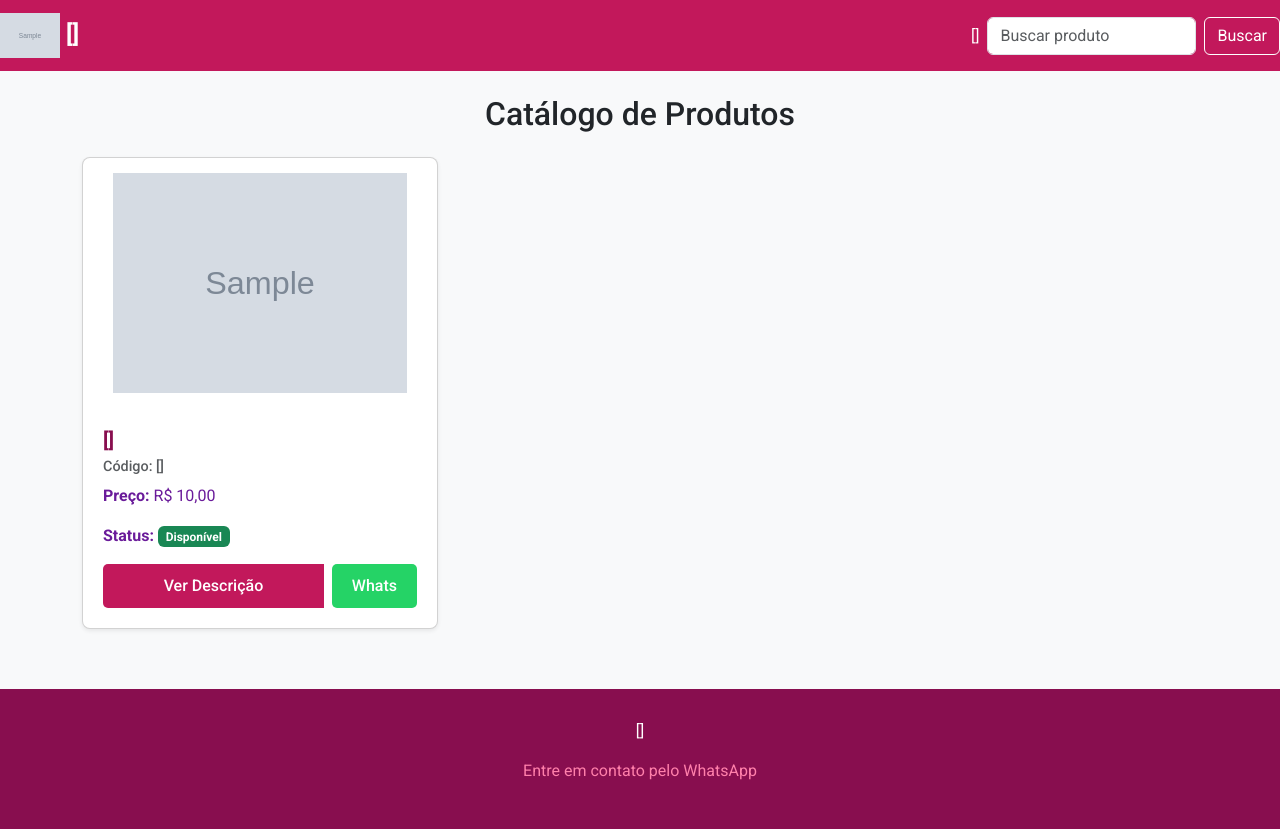
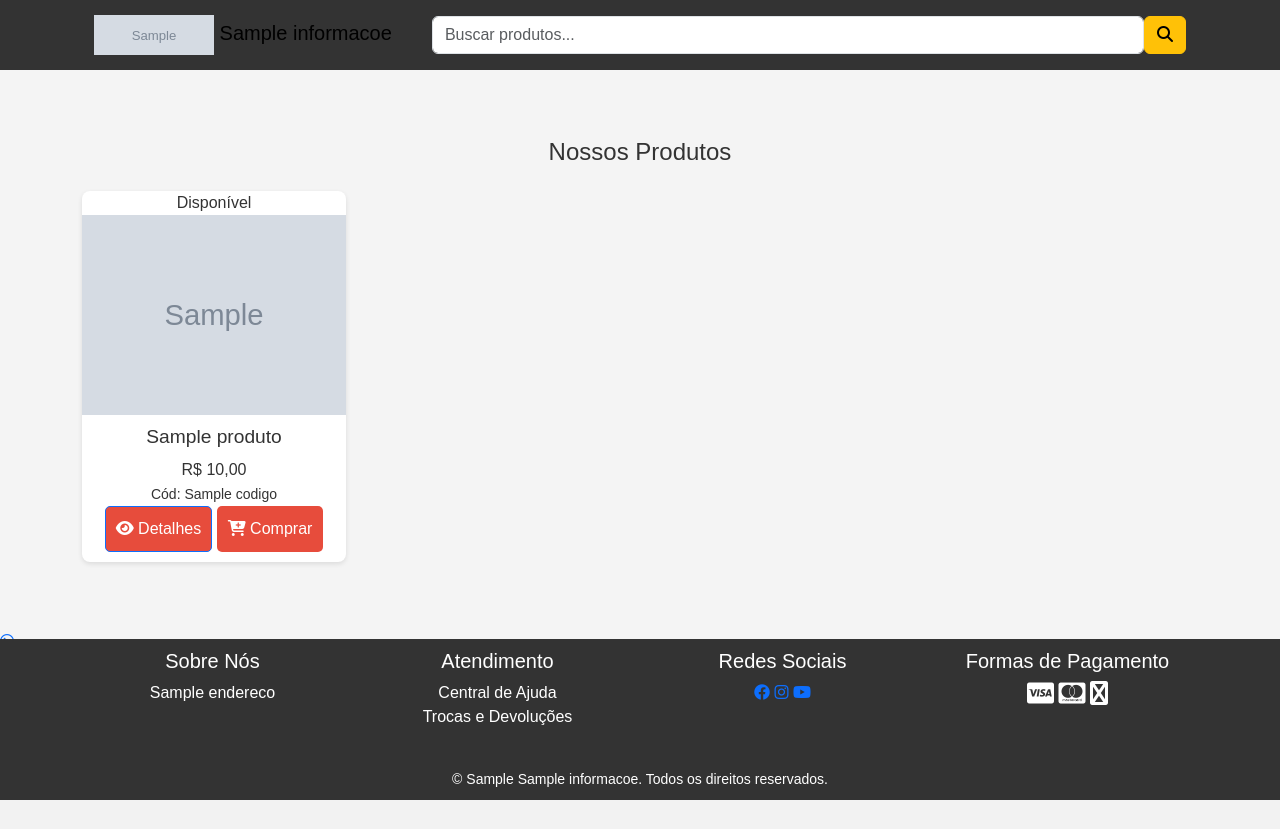
Before and after one commit to cecconitalia/maiessencias, a Flask app: template templates/catalogo.html in a window 1280 px wide. After the commit the page ends 800 px from the top, so only its background shows below. Run offline with Flask 3, Linux system fonts and the light colour scheme; the template is opened without the code that fills it: most values are stand-ins (such as "Sample title", 1, 10 or a date in 2020); grey boxes marked "Sample" are stand-in pictures; parts of the project's set-up code (start-up, migrations or seed data) failed here and were passed over.

Commit message:
Update catalogo.html

```diff
--- a/templates/catalogo.html
+++ b/templates/catalogo.html
@@ -1,258 +1,279 @@
-<!doctype html>
-<html lang="pt-BR">
+<!DOCTYPE html>
+<html lang="pt-BR" itemscope itemtype="http://schema.org/WebPage">
 <head>
     <meta charset="UTF-8">
-    <title>Catálogo de Produtos - {{ informacoes['nome_empresa'] | tojson | safe }}</title>
-    <meta name="viewport" content="width=device-width, initial-scale=1">
+    <meta name="viewport" content="width=device-width, initial-scale=1.0">
+    <meta name="description" content="Catálogo de produtos {{ informacoes['nome_empresa'] | tojson | safe }} - Encontre os melhores produtos com os melhores preços">
+    <meta name="keywords" content="ecommerce, produtos, compras online, {{ informacoes['nome_empresa'] | tojson | safe }}">
+
+    <!-- Open Graph / Facebook -->
+    <meta property="og:type" content="website">
+    <meta property="og:title" content="{{ informacoes['nome_empresa'] | tojson | safe }} - Loja Online">
+    <meta property="og:description" content="Catálogo completo de produtos {{ informacoes['nome_empresa'] | tojson | safe }}">
+    <meta property="og:image" content="{{ informacoes['logo_url'] }}">
+
+    <!-- Twitter -->
+    <meta name="twitter:card" content="summary_large_image">
+    <meta name="twitter:title" content="{{ informacoes['nome_empresa'] | tojson | safe }} - Loja Online">
+    <meta name="twitter:description" content="Catálogo completo de produtos {{ informacoes['nome_empresa'] | tojson | safe }}">
+    <meta name="twitter:image" content="{{ informacoes['logo_url'] }}">
+
+    <title>{{ informacoes['title'] | tojson | safe }} </title>
+
     <!-- Bootstrap 5 CDN -->
-    <link href="https://cdn.jsdelivr.net/npm/bootstrap@5.3.0/dist/css/bootstrap.min.css" rel="stylesheet">
-    <!-- Google Fonts: Roboto -->
-    <link rel="preconnect" href="https://fonts.googleapis.com">
-    <link href="https://fonts.googleapis.com/css2?family=Roboto:wght@400;500;700&display=swap" rel="stylesheet">
-    <style>
-      body {
-        background-color: #f8f9fa;
-        font-family: 'Roboto', sans-serif;
-      }
-      /* Navbar atualizada */
-      .navbar {
-        background-color: #C2185B;
-      }
-      .navbar-brand img {
-        width: 60px;
-        height: auto;
-      }
-      .navbar-brand {
-        color: #fff;
-        font-size: 1.5rem;
-        font-weight: 700;
-      }
-      .navbar-brand:hover {
-        color: #FFD1DC;
-      }
-      .navbar-nav .nav-link {
-        color: #fff;
-        font-size: 1rem;
-      }
-      .navbar-nav .nav-link:hover {
-        color: #FFD1DC;
-      }
-      /* Cards de produtos */
-      .produto-card {
-        margin-bottom: 20px;
-        transition: transform 0.2s ease-in-out;
-        position: relative;
-        background: #fff;
-        border-radius: 8px;
-        box-shadow: 0 4px 6px rgba(0, 0, 0, 0.1);
-      }
-      .produto-card:hover {
-        transform: translateY(-5px);
-        box-shadow: 0 6px 10px rgba(0, 0, 0, 0.15);
-      }
-      .produto-imagem {
-        width: 100%;
-        height: 250px;
-        object-fit: contain;
-        border-radius: 8px 8px 0 0;
-        cursor: pointer;
-        padding: 15px;
-      }
-      .card-body {
-        padding: 20px;
-      }
-      .card-title {
-        font-size: 1.25rem;
-        color: #880E4F;
-        font-weight: 700;
-        margin-bottom: 10px;
-      }
-      .card-subtitle {
-        font-size: 0.9rem;
-        color: #4A148C;
-        margin-bottom: 12px;
-      }
-      .card-text {
-        font-size: 1rem;
-        color: #6a1b9a;
-      }
-      .btn-custom {
-        background-color: #C2185B;
-        color: #fff;
-        border: none;
-        font-weight: 500;
-        padding: 10px 20px;
-        border-radius: 5px;
-        transition: all 0.3s ease;
-      }
-      .btn-custom:hover {
-        background-color: #880E4F;
-        color: #fff;
-      }
-      .whatsapp-btn {
-        background-color: #25D366;
-        color: white;
-        font-weight: 500;
-        padding: 10px 20px;
-        border-radius: 5px;
-        display: inline-flex;
-        align-items: center;
-        justify-content: center;
-        text-decoration: none;
-        transition: all 0.3s ease;
-      }
-      .whatsapp-btn:hover {
-        background-color: #128C7E;
-        color: #fff;
-      }
-      .btn-group {
-        display: flex;
-        justify-content: space-between;
-        gap: 8px;
-        margin-top: 15px;
-      }
-      /* Paginação */
-      .pagination .page-item .page-link {
-        color: #C2185B;
-        border: 1px solid #C2185B;
-      }
-      .pagination .page-item.active .page-link {
-        background-color: #C2185B;
-        border-color: #C2185B;
-        color: white;
-      }
-      /* Footer atualizado */
-      .footer {
-        background-color: #880E4F;
-        color: #fff;
-        padding: 30px 0;
-        text-align: center;
-        margin-top: 40px;
-      }
-      .footer a {
-        color: #FF80AB;
-        text-decoration: none;
-      }
-      .footer a:hover {
-        color: #FFD1DC;
-      }
-      /* Formulário de busca */
-      .form-control:focus {
-        border-color: #C2185B;
-        box-shadow: 0 0 0 0.25rem rgba(194,24,91,0.25);
-      }
-      .btn-outline-success {
-        color: #fff;
-        border-color: #fff;
-      }
-      .btn-outline-success:hover {
-        background-color: #fff;
-        color: #C2185B;
-      }
-    </style>
+    <link href="https://cdn.jsdelivr.net/npm/bootstrap@5.3.0/dist/css/bootstrap.min.css" rel="stylesheet"
+        integrity="sha384-9ndCyUaIbzAi2FUVXJi0CjmCapSmO7SnpJef0486qhLnuZ2cdeRhO02iuK6FUUVM" crossorigin="anonymous">
+
+    <!-- Font Awesome -->
+    <link rel="stylesheet" href="https://cdnjs.cloudflare.com/ajax/libs/font-awesome/6.4.0/css/all.min.css"
+        integrity="sha512-iecdLmaskl7CVkqkXNQ/ZH/XLlvWZOJyj7Yy7tcenmpD1ypASozpmT/E0iPtmFIB46ZmdtAc9eNBvH0H/ZpiBw=="
+        crossorigin="anonymous" referrerpolicy="no-referrer">
+
+    <!-- CSS Customizado -->
+    <link rel="stylesheet" href="/static/css/styles.css">
+
+    <!-- Favicon -->
+    <link rel="icon" type="image/x-icon" href="/static/images/favicon.ico">
 </head>
+
 <body>
-    <!-- Barra de navegação (mantida conforme atualização de cores) -->
-    <!-- ... resto do código HTML permanece igual ... -->
-    <!-- Barra de navegação -->
-    <nav class="navbar navbar-expand-lg navbar-light">
-      <a class="navbar-brand" href="/" aria-label="Voltar para a página inicial">
-        <img src="{{ informacoes['logo_url'] }}" alt="Logo Mai Essencias">
-        {{ informacoes['nome_empresa'] | tojson | safe }}
+    <a class="skip-link visually-hidden-focusable" href="#main-content">
+        Ir para o conteúdo principal
     </a>
-      <button class="navbar-toggler" type="button" data-bs-toggle="collapse" data-bs-target="#navbarNav" aria-controls="navbarNav" aria-expanded="false" aria-label="Alternar navegação">
-        <span class="navbar-toggler-icon"></span>
+
+    <!-- Header -->
+    <header class="main-header" role="banner">
+        <div class="container">
+            <nav class="navbar navbar-expand-lg p-0" aria-label="Navegação principal">
+                <div class="container-fluid gap-lg-4">
+                    <a class="navbar-brand" href="/" aria-label="Página inicial">
+                        <img src="{{ informacoes['logo_url'] }}"
+                            alt="{{ informacoes['nome_empresa'] | safe }}"
+                            class="header-logo"
+                             width="120"
+                             height="40">
+                        <span class="company-name">{{ informacoes['nome_empresa'] }}</span>
+                    </a>
+
+                    <!-- Formulário de Busca -->
+                    <form class="header-search d-flex flex-grow-1" method="GET" action="/" role="search">
+                        <input type="search"
+                               class="form-control rounded-start"
+                               placeholder="Buscar produtos..."
+                               aria-label="Buscar produtos"
+                               name="search"
+                               value="{{ request.args.get('search', '') }}">
+                        <button class="btn btn-warning rounded-end" type="submit">
+                            <i class="fas fa-search"></i>
+                            <span class="visually-hidden">Pesquisar</span>
                         </button>
-      <div class="collapse navbar-collapse" id="navbarNav">
-        <ul class="navbar-nav ms-auto">
-          <li class="nav-item">
-            <a class="nav-link" href="#">{{ informacoes['frase_logo'] | tojson | safe }}</a>
-          </li>
-        </ul>
+                    </form>
+
+
                 </div>
-      <!-- Formulário de busca -->
-      <form class="d-flex" method="GET" action="/">
-        <input class="form-control me-2" type="search" placeholder="Buscar produto" aria-label="Buscar" name="search" value="{{ request.args.get('search', '') }}">
-        <button class="btn btn-outline-success" type="submit">Buscar</button>
-      </form>
             </nav>
+        </div>
+    </header>
 
-    <div class="container mt-4">
-      <h2 class="mb-4 text-center">Catálogo de Produtos</h2>
+    <!-- Conteúdo Principal -->
+    <main id="main-content" class="container my-5" role="main">
+        <h1 class="visually-hidden">Catálogo de produtos {{ informacoes['nome_empresa'] | tojson | safe }}</h1>
+
         <div class="row">
+            <div class="col-12">
+                <section aria-labelledby="produtos-title">
+                    <h2 id="produtos-title" class="h4 mb-4 text-center">Nossos Produtos</h2>
+
+                    <!-- Mensagem de Feedback para Busca -->
+                    {% if message %}
+                    <div class="alert alert-info" role="alert">
+                        {{ message }}
+                    </div>
+                    {% endif %}
+
+                    <div class="product-grid">
                         {% for produto in produtos %}
-          <div class="col-md-4">
-            <div class="card produto-card shadow-sm">
-              {% if produto.imagemURL %}
-                <a href="#" data-bs-toggle="modal" data-bs-target="#imagemModal{{ loop.index }}">
-                  <img src="{{ produto.imagemURL }}" alt="{{ produto.nome }}" class="produto-imagem" id="imagemProdutoThumbnail{{ loop.index }}">
+                        <article class="product-card" itemscope itemtype="http://schema.org/Product">
+                            {% if produto['estoque']['saldoVirtualTotal'] > 0 %}
+                                <span class="product-badge" aria-hidden="true">Disponível</span>
+                            {% else %}
+                                <span class="product-badge bg-secondary" aria-hidden="true">Sob Encomenda</span>
+                            {% endif %}
+
+                            <!-- Imagem do Produto com Trigger para o Modal -->
+                            <div class="product-image-container"
+                                 data-bs-toggle="modal"
+                                 data-bs-target="#modalImagem{{ loop.index }}"
+                                 role="button"
+                                 aria-label="Ampliar imagem do produto {{ produto.nome }}">
+                                <img src="{{ produto.imagemURL or '/static/images/placeholder.png' }}"
+                                     class="product-image"
+                                     alt="{{ produto.nome }}"
+                                     loading="lazy"
+                                     width="300"
+                                     height="200"
+                                     itemprop="image">
+                            </div>
+
+                            <div class="product-info">
+                                <div>
+                                    <h3 class="product-title" itemprop="name">{{ produto.nome }}</h3>
+                                    <div class="product-price" itemprop="offers" itemscope itemtype="http://schema.org/Offer">
+                                        <meta itemprop="priceCurrency" content="BRL">
+                                        <span itemprop="price">{{ produto.preco | brl }}</span>
+                                    </div>
+                                    <small class="product-code">Cód: <span itemprop="sku">{{ produto.codigo }}</span></small>
+                                </div>
+                                <div class="product-actions">
+                                    <a href="/produto/{{ produto.codigo }}"
+                                       class="btn btn-outline-primary btn-product"
+                                       aria-label="Ver detalhes do produto {{ produto.nome }}">
+                                        <i class="fas fa-eye"></i> Detalhes
                                     </a>
-              {% else %}
-                <img src="https://www.jundplay.com.br/lib/img/imagem-nao-disponivel.jpg" alt="Imagem não disponível" class="produto-imagem">
-              {% endif %}
-              <div class="card-body">
-                <h5 class="card-title">{{ produto.nome | tojson | safe }}</h5>
-                <h6 class="card-subtitle mb-2 text-muted">Código: {{ produto.codigo | tojson | safe }}</h6>
-                <p class="card-text"><strong>Preço:</strong> {{ produto.preco | brl }}</p>
-                <p class="card-text">
-                  <strong>Status:</strong>
-                  {% if produto['estoque']['saldoVirtualTotal'] > 0 %}
-                    <span class="badge bg-success text-white">Disponível</span>
-                  {% else %}
-                    <span class="badge bg-warning text-dark">Sob encomenda</span>
-                  {% endif %}
-                </p>
+                                    <button class="btn btn-violet btn-product"
+                                    aria-label="Comprar {{ produto.nome }}"
+                                    onclick="window.location.href='https://wa.me/5549999389426?text=Olá!%20Estou%20interessado%20no%20produto%20{{ produto.nome }}.'">
+                                <i class="fas fa-cart-plus"></i> Comprar
+                            </button>
 
-                <div class="btn-group">
-                  <button class="btn btn-primary btn-custom" onclick="window.location.href='/produto/{{ produto.codigo }}'">Ver Descrição</button>
-                  <a href="https://wa.me/{{ informacoes['whats'] }}?text=Tenho%20interesse%20em%20comprar%20esse%20produto%20{{ produto.nome | tojson | safe }}%20-%20{{ produto.codigo | tojson | safe }}%20-%20https://estilomusical.onrender.com/produto/{{ produto.codigo | tojson | safe }}" class="whatsapp-btn">
-                    <i class="bi-whatsapp"></i> Whats
-                  </a>
+
+
+                                </div>
+                            </div>
+                        </article>
+
+                        <!-- Modal para a Imagem do Produto -->
+                        <div class="modal fade"
+                             id="modalImagem{{ loop.index }}"
+                             tabindex="-1"
+                             aria-labelledby="modalImagemLabel{{ loop.index }}"
+                             aria-hidden="true">
+                            <div class="modal-dialog modal-dialog-centered modal-lg">
+                                <div class="modal-content">
+                                    <div class="modal-header">
+                                        <h5 class="modal-title" id="modalImagemLabel{{ loop.index }}">
+                                            {{ produto.nome }}
+                                        </h5>
+                                        <button type="button"
+                                                class="btn-close"
+                                                data-bs-dismiss="modal"
+                                                aria-label="Fechar"></button>
+                                    </div>
+                                    <div class="modal-body text-center">
+                                        <img src="{{ produto.imagemURL or '/static/images/placeholder.png' }}"
+                                             class="img-fluid"
+                                             alt="{{ produto.nome }}"
+                                             loading="lazy">
+                                    </div>
+                                    <div class="modal-footer">
+                                        <button type="button"
+                                                class="btn btn-secondary"
+                                                data-bs-dismiss="modal">
+                                            Fechar
+                                        </button>
                                     </div>
                                 </div>
                             </div>
                         </div>
-
-          <!-- Modal da Imagem do Produto -->
-          <div class="modal fade" id="imagemModal{{ loop.index }}" tabindex="-1" aria-labelledby="imagemModalLabel{{ loop.index }}" aria-hidden="true">
-            <div class="modal-dialog">
-              <div class="modal-content">
-                <div class="modal-header">
-                  <h5 class="modal-title" id="imagemModalLabel{{ loop.index }}">Imagem do Produto</h5>
-                  <button type="button" class="btn-close" data-bs-dismiss="modal" aria-label="Fechar"></button>
-                </div>
-                <div class="modal-body">
-                  <img src="{{ produto.imagemURL }}" alt="{{ produto.nome }}" class="img-fluid" id="imagemProdutoModal{{ loop.index }}">
-                </div>
-              </div>
-            </div>
-          </div>
-
                         {% endfor %}
                     </div>
+                </section>
 
                 <!-- Paginação -->
                 {% if total_paginas > 1 %}
-        <nav aria-label="Navegação de páginas">
+                <nav class="mt-5" aria-label="Navegação entre páginas">
                     <ul class="pagination justify-content-center">
                         {% for p in range(1, total_paginas + 1) %}
                         <li class="page-item {% if p == pagina %}active{% endif %}">
-                <a class="page-link" href="?pagina={{ p }}&search={{ request.args.get('search', '') }}">{{ p }}</a>
+                            <a class="page-link" href="?pagina={{ p }}&search={{ request.args.get('search', '') }}" aria-label="Página {{ p }}">
+                                {{ p }}
+                                {% if p == pagina %}<span class="visually-hidden">(página atual)</span>{% endif %}
+                            </a>
                         </li>
                         {% endfor %}
                     </ul>
                 </nav>
                 {% endif %}
             </div>
+        </div>
+    </main>
 
-    <!-- Rodapé -->
-    <div class="footer">
-      <p>{{ informacoes['endereco'] | tojson | safe }}</p>
-      <p><a href="https://wa.me/{{ informacoes['whats'] }}" target="_blank">Entre em contato pelo WhatsApp</a></p>
+    <!-- Footer -->
+    <footer class="main-footer" role="contentinfo">
+        <div class="container">
+            <div class="row g-4">
+                <section class="col-md-3 footer-section">
+                    <h3 class="h5">Sobre Nós</h3>
+                    <address>{{ informacoes['endereco'] }}</address>
+                </section>
+
+                <section class="col-md-3 footer-section">
+                    <h3 class="h5">Atendimento</h3>
+                    <ul class="list-unstyled">
+                        <li><a href="/ajuda" class="text-white text-decoration-none">Central de Ajuda</a></li>
+                        <li><a href="/trocas" class="text-white text-decoration-none">Trocas e Devoluções</a></li>
+                    </ul>
+                </section>
+
+                <section class="col-md-3 footer-section">
+                    <h3 class="h5">Redes Sociais</h3>
+                    <div class="social-icons">
+                        <a href="{{ informacoes['facebook_url'] }}" class="text-decoration-none" aria-label="Facebook">
+                            <i class="fab fa-facebook"></i>
+                        </a>
+                        <a href="{{ informacoes['instagram_url'] }}" class="text-decoration-none" aria-label="Instagram">
+                            <i class="fab fa-instagram"></i>
+                        </a>
+                        <a href="{{ informacoes['youtube_url'] }}" class="text-decoration-none" aria-label="YouTube">
+                            <i class="fab fa-youtube"></i>
+                        </a>
+                    </div>
+                </section>
+
+                <section class="col-md-3 footer-section">
+                    <h3 class="h5">Formas de Pagamento</h3>
+                    <div class="payment-icons">
+                        <i class="fab fa-cc-visa fs-4" aria-hidden="true"></i>
+                        <i class="fab fa-cc-mastercard fs-4" aria-hidden="true"></i>
+                        <i class="fab fa-barcode fs-4" aria-hidden="true"></i>
+                    </div>
+                </section>
             </div>
 
-    <!-- Bootstrap JS Bundle -->
-    <script src="https://cdn.jsdelivr.net/npm/bootstrap@5.3.0/dist/js/bootstrap.bundle.min.js"></script>
+            <div class="row mt-4">
+                <div class="col-12 text-center">
+                    <p class="mb-0 small">&copy; {{ ano_atual }} {{ informacoes['nome_empresa'] }}. Todos os direitos reservados.</p>
+                </div>
+            </div>
+        </div>
+    </footer>
 
+    <!-- WhatsApp Float -->
+    <a href="https://wa.me/{{ informacoes['whats'] }}"
+       class="whatsapp-float"
+       aria-label="Fale conosco pelo WhatsApp"
+       target="_blank"
+       rel="noopener">
+        <i class="fab fa-whatsapp"></i>
+    </a>
+
+    <!-- Bootstrap JS -->
+    <script src="https://cdn.jsdelivr.net/npm/bootstrap@5.3.0/dist/js/bootstrap.bundle.min.js"
+            integrity="sha384-geWF76RCwLtnZ8qwWowPQNguL3RmwHVBC9FhGdlKrxdiJJigb/j/68SIy3Te4Bkz"
+            crossorigin="anonymous"></script>
 </body>
+
+
+<script>
+    // Inicialização do modal com controle de scroll
+    document.getElementById('modalImagem').addEventListener('show.bs.modal', function () {
+        document.body.style.overflow = 'hidden';
+        document.body.style.paddingRight = '15px'; // Compensa a barra de scroll
+    });
+
+    document.getElementById('modalImagem').addEventListener('hidden.bs.modal', function () {
+        document.body.style.overflow = 'auto';
+        document.body.style.paddingRight = '0';
+    });
+</script>
 </html>
```
Lines whose indentation alone changed are shown as unchanged.
